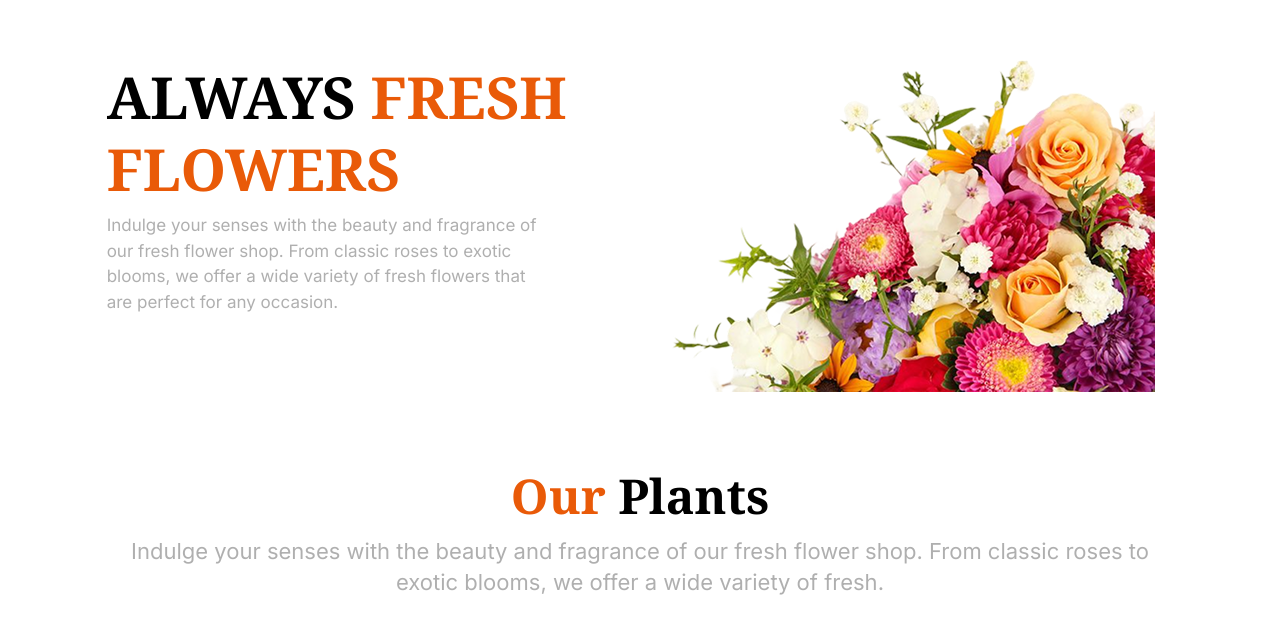
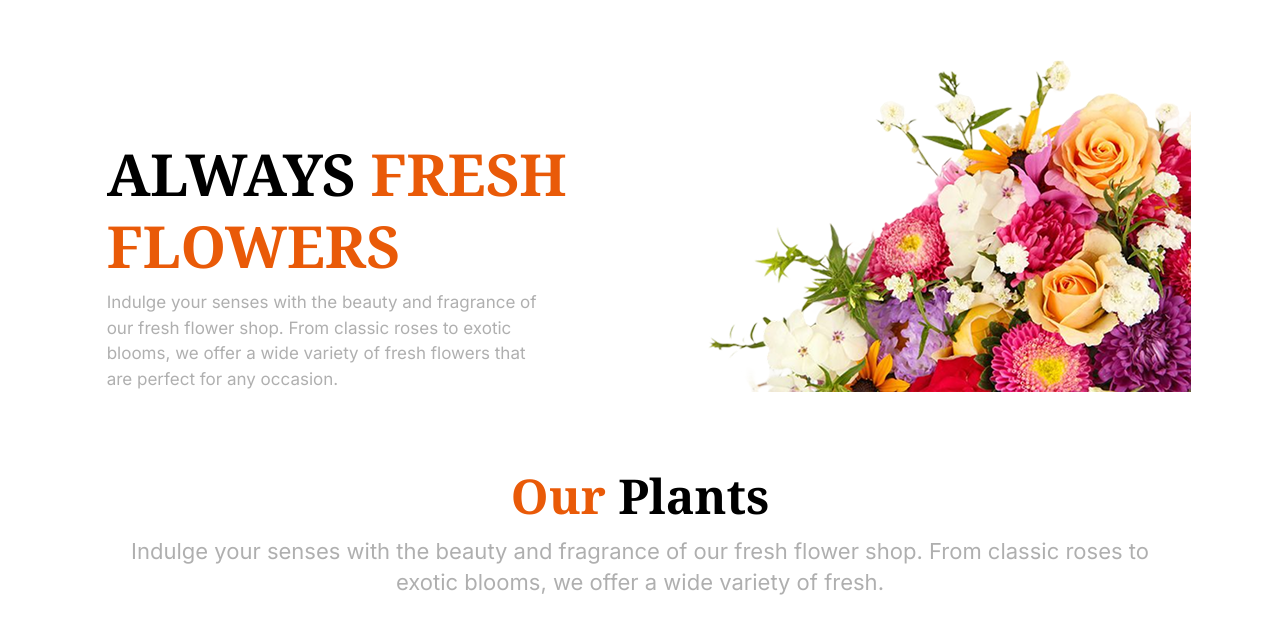
Before and after one commit to hridayshadhukha/Responsive-Flowers, a plain HTML site: page index.html in a window 1280 px wide. Shown: the part 99-735 px from the top of the page. Drawn offline with nearby package versions, Linux system fonts and the light colour scheme.

Commit message:
fixed banner section

```diff
--- a/index.html
+++ b/index.html
@@ -44,8 +44,8 @@
   </header>
 
   <main class="w-11/12 mx-auto lg:w-10/12 lg:mx-auto">
-    <section class="flex flex-col-reverse lg:flex-row my-10">
-      <div class="text-left mt-10 -translate-y-4">
+    <section class="flex lg:justify-between lg:items-end flex-col-reverse lg:flex-row my-10">
+      <div class="text-left mt-10">
         <h2 class="text-[24px] noto-serif lg:text-[58px] lg:leading-18 font-bold whitespace-nowrap">ALWAYS <span class="text-[#E95A08]">FRESH <br> FLOWERS</span></h2>
         <P class="text-[#00000050] inter text-[14px] lg:text-[17px] mt-2">Indulge your senses with the beauty and fragrance of <br> our fresh flower shop. From classic roses to exotic <br> blooms, we offer a wide variety of fresh flowers that <br> are perfect for any occasion. </P>
       </div>
```
